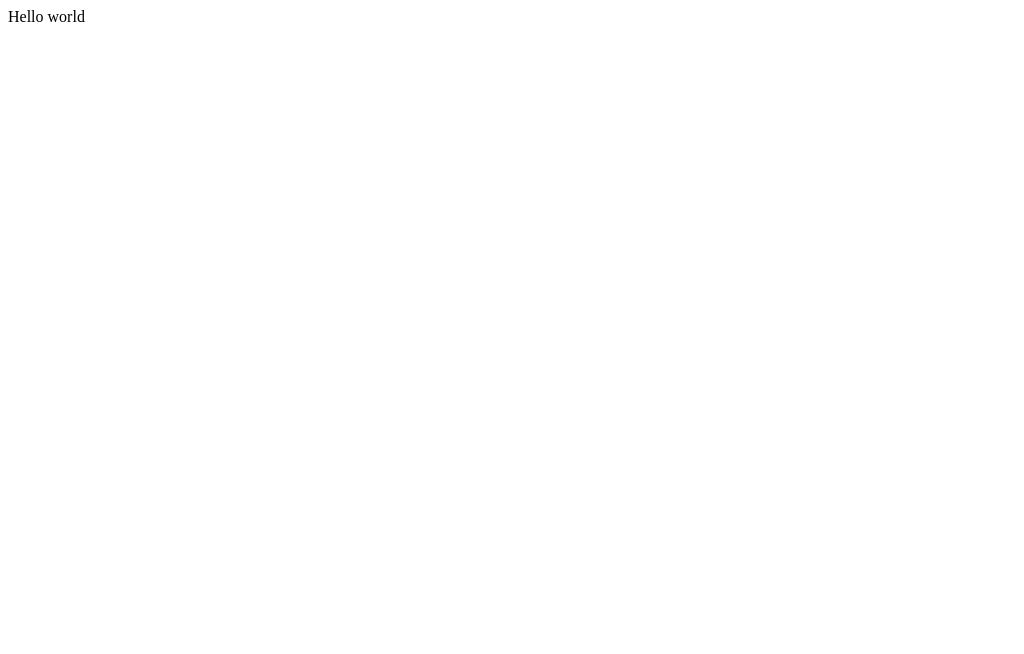
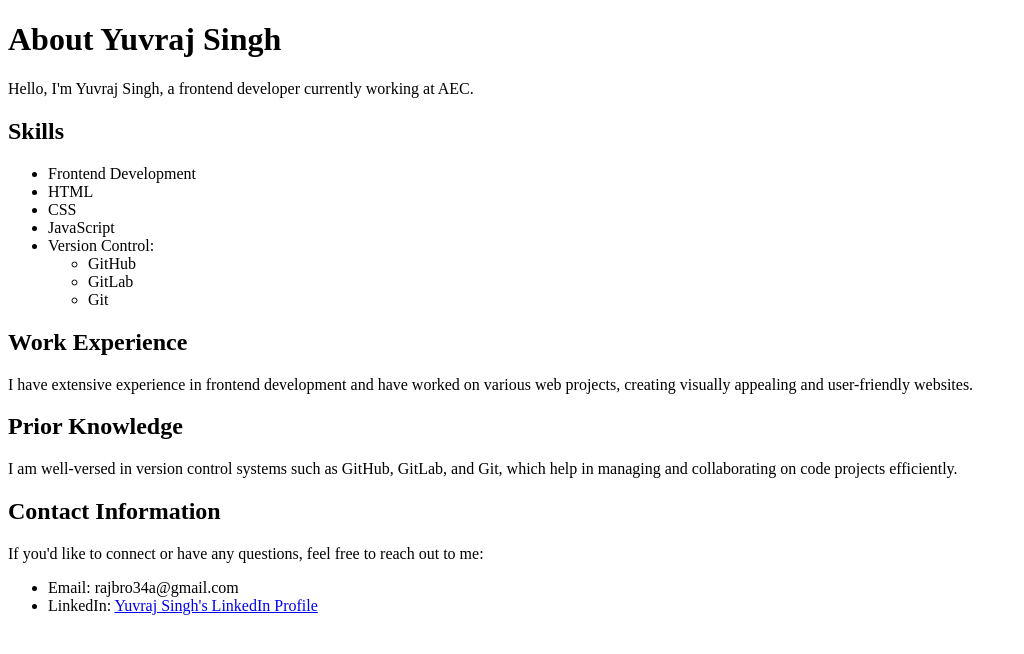
Before and after one commit to YuweAEC/yuweaec.github.io, a plain HTML site: page index.html in a window 1280 px wide. Shown: the whole page, without its empty margins (0-1024 px from the left). Drawn offline with Linux system fonts and the light colour scheme.

Commit message:
feat: update index.html

```diff
--- a/index.html
+++ b/index.html
@@ -1 +1,40 @@
-Hello world
+<!DOCTYPE html>
+<html>
+
+<head>
+    <title>Yuvraj Singh - Frontend Developer</title>
+</head>
+
+<body>
+    <h1>About Yuvraj Singh</h1>
+    <p>Hello, I'm Yuvraj Singh, a frontend developer currently working at AEC.</p>
+
+    <h2>Skills</h2>
+    <ul>
+        <li>Frontend Development</li>
+        <li>HTML</li>
+        <li>CSS</li>
+        <li>JavaScript</li>
+        <li>Version Control:</li>
+        <ul>
+            <li>GitHub</li>
+            <li>GitLab</li>
+            <li>Git</li>
+        </ul>
+    </ul>
+
+    <h2>Work Experience</h2>
+    <p>I have extensive experience in frontend development and have worked on various web projects, creating visually appealing and user-friendly websites.</p>
+
+    <h2>Prior Knowledge</h2>
+    <p>I am well-versed in version control systems such as GitHub, GitLab, and Git, which help in managing and collaborating on code projects efficiently.</p>
+
+    <h2>Contact Information</h2>
+    <p>If you'd like to connect or have any questions, feel free to reach out to me:</p>
+    <ul>
+        <li>Email: rajbro34a@gmail.com</li>
+        <li>LinkedIn: <a href="https://www.linkedin.com/in/yuvraj-singh-6b709a25b/">Yuvraj Singh's LinkedIn Profile</a></li>
+    </ul>
+</body>
+
+</html>
```
